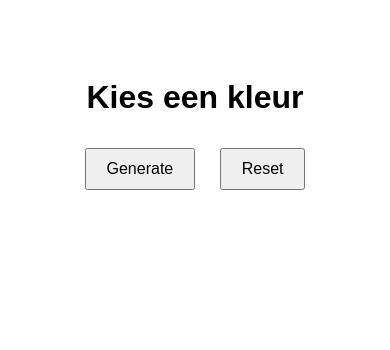
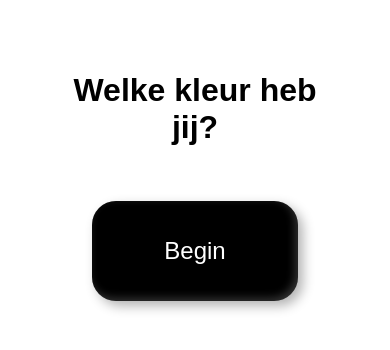
Before and after one commit to dieptes-alt/random-number-webapp, a plain HTML site: page index.html in a window 390 px wide. Drawn offline with Linux system fonts and the light colour scheme.

Commit message:
Refactor index.html for improved layout and styles
Updated the HTML structure and styles for better responsiveness and user interaction.

```diff
--- a/index.html
+++ b/index.html
@@ -1,40 +1,45 @@
-
-
 <!DOCTYPE html>
 <html lang="en">
 <head>
   <meta charset="UTF-8">
   <title>Random Number Generator</title>
+  <meta name="viewport" content="width=device-width, initial-scale=1.0">
   <style>
     body {
       font-family: Arial, sans-serif;
       text-align: center;
-      padding-top: 50px;
+      padding: 5vh;
     }
-    .btn {
-      margin: 10px;
-      padding: 10px 20px;
-      font-size: 16px;
+
+    #resultBtn {
+      margin-top: 4vh;
+      padding: 2em 4em;
+      font-size: 2rem;
+      border: none;
+      color: white;
+      border-radius: 1em;
+      background-color: black;
+      box-shadow: inset -3px -3px 8px rgba(255,255,255,0.2),
+                  inset 3px 3px 8px rgba(0,0,0,0.3),
+                  5px 5px 12px rgba(0,0,0,0.3);
+      transition: all 0.2s ease;
+      max-width: 90vw;
+      word-wrap: break-word;
       cursor: pointer;
     }
-    #resultBtn {
-      margin-top: 20px;
-      padding: 15px 30px;
-      font-size: 24px;
-      border: none;
-      color: white;
-      background-color: black;
-      visibility: hidden;
+
+    @media (max-width: 600px) {
+      #resultBtn {
+        font-size: 1.5rem;
+        padding: 1.5em 3em;
+      }
     }
   </style>
 </head>
 <body>
 
-  <h1>Kies een kleur</h1>
-  <button class="btn" onclick="generateNumber()">Generate</button>
-  <button class="btn" onclick="reset()">Reset</button>
-  <br>
-  <button id="resultBtn">0</button>
+  <h1>Welke kleur heb jij?</h1>
+  <button id="resultBtn" ondblclick="reset()" onclick="generateNumber()">Begin</button>
 
   <script>
     function generateNumber() {
@@ -54,14 +59,12 @@
 
       resultBtn.textContent = number;
       resultBtn.style.backgroundColor = color;
-      resultBtn.style.visibility = "visible";
     }
 
     function reset() {
       const resultBtn = document.getElementById("resultBtn");
-      resultBtn.textContent = "0";
+      resultBtn.textContent = "Press Me";
       resultBtn.style.backgroundColor = "black";
-      resultBtn.style.visibility = "hidden";
     }
   </script>
 
```
